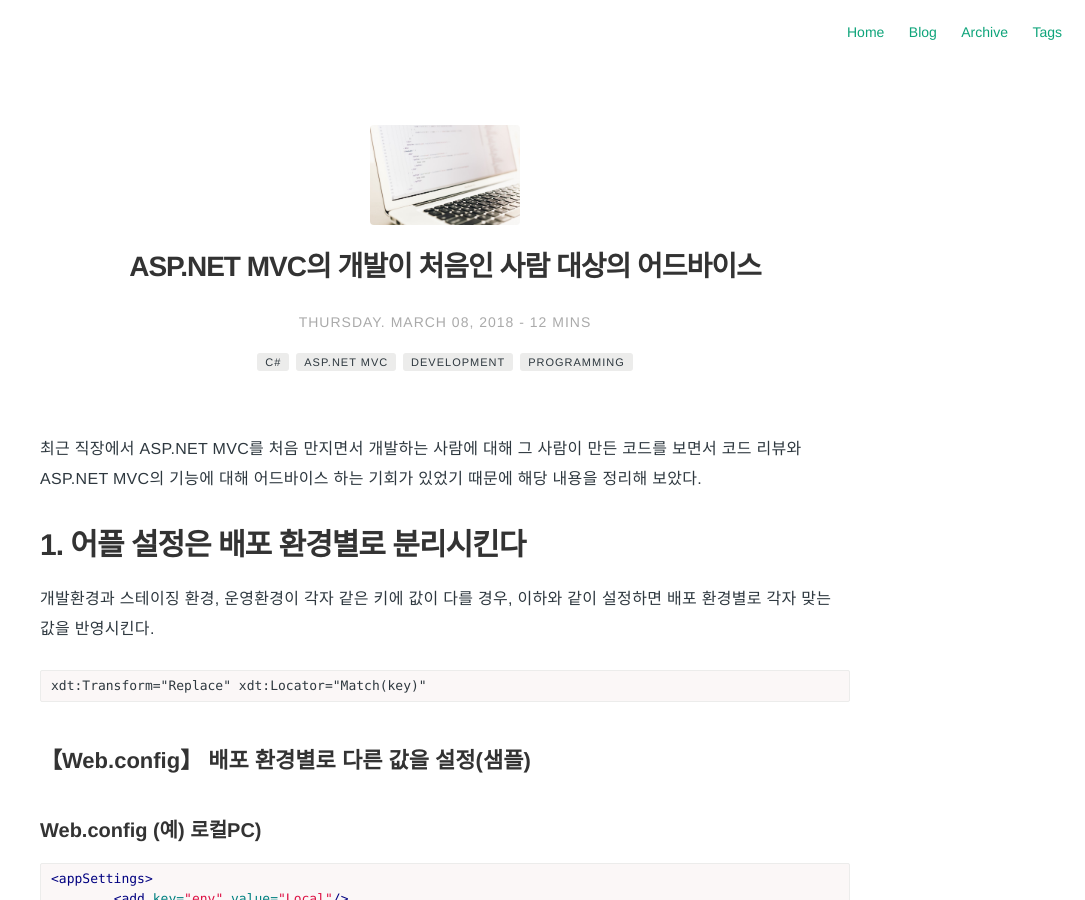
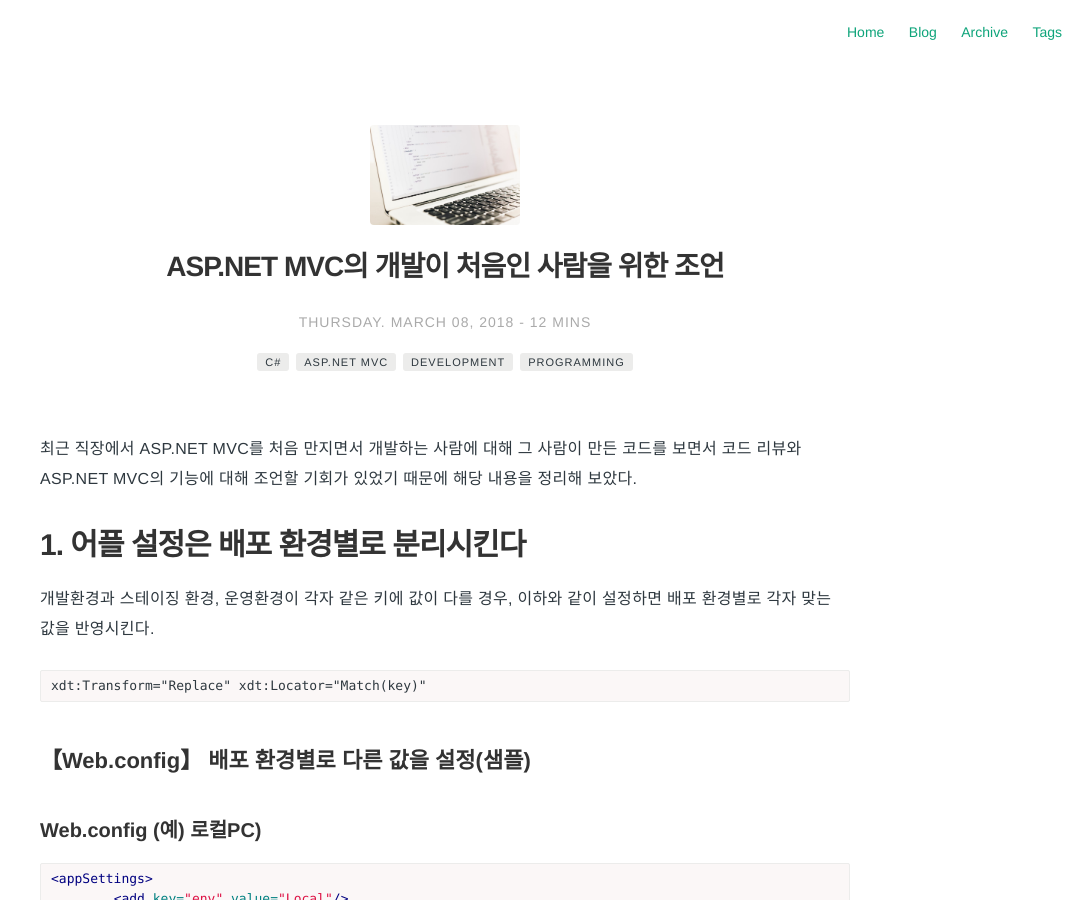
Before and after one commit to Pie001/pie001.github.io, a Jekyll site: the page built from _posts/2018-03-08-0006.md, in a window 1280 px wide and 900 px high. Shown: the whole window, without its empty margins (195-1280 px from the left). Built offline with Jekyll 4.4.1, drawn with Linux system fonts in a browser that asks for light colours; comment, search, counter and statistics services are not loaded.

Commit message:
Update 2018-03-08-0006.md

```diff
--- a/_posts/2018-03-08-0006.md
+++ b/_posts/2018-03-08-0006.md
@@ -1,5 +1,5 @@
 ---
-title: ASP.NET MVC의 개발이 처음인 사람 대상의 어드바이스
+title: ASP.NET MVC의 개발이 처음인 사람을 위한 조언
 layout: post
 date: 2018-03-08 17:24
 image: /assets/images/post_header.jpg
@@ -14,10 +14,10 @@
 - programming
 category: blog
 author: pie
-description: ASP.NET MVC의 개발이 처음인 사람 대상의 어드바이스
+description: ASP.NET MVC의 개발이 처음인 사람을 위한 조언
 ---
 
-최근 직장에서 ASP.NET MVC를 처음 만지면서 개발하는 사람에 대해 그 사람이 만든 코드를 보면서 코드 리뷰와 ASP.NET MVC의 기능에 대해 어드바이스 하는 기회가 있었기 때문에 해당 내용을 정리해 보았다.
+최근 직장에서 ASP.NET MVC를 처음 만지면서 개발하는 사람에 대해 그 사람이 만든 코드를 보면서 코드 리뷰와 ASP.NET MVC의 기능에 대해 조언할 기회가 있었기 때문에 해당 내용을 정리해 보았다.
 
 # 1. 어플 설정은 배포 환경별로 분리시킨다
 개발환경과 스테이징 환경, 운영환경이 각자 같은 키에 값이 다를 경우, 이하와 같이 설정하면 배포 환경별로 각자 맞는 값을 반영시킨다.
```
